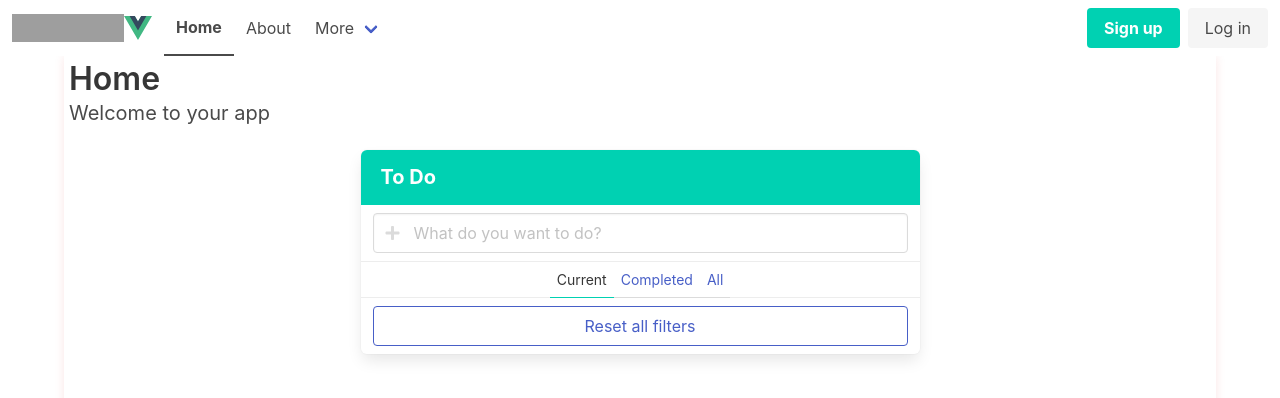
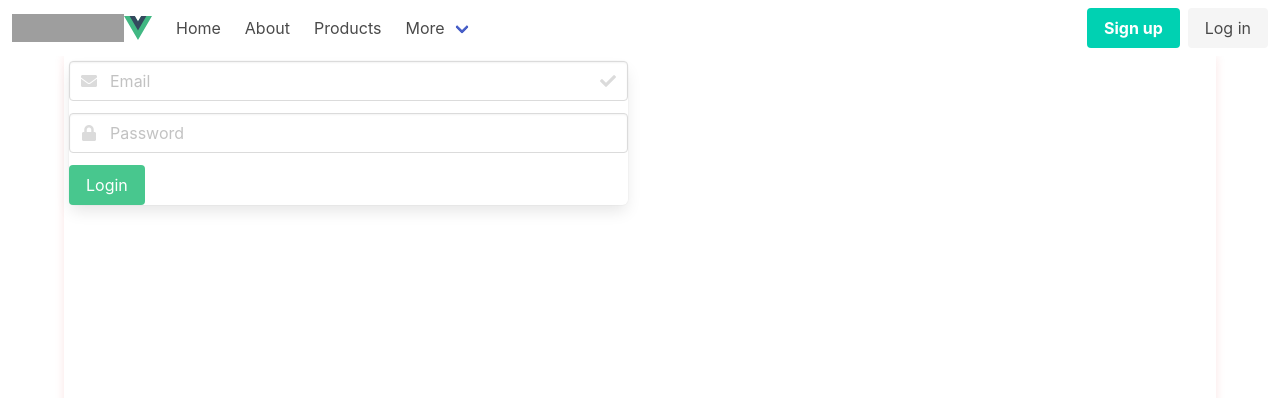
Before and after one commit to will-rubin/FollowAlong, a Vue app in the folder client/: page /#/login in a window 1280 px wide. Before the commit this address led to /. Shown: the top 398 px of the page. Built offline with nearby package versions, Linux system fonts and the light colour scheme; grey boxes are pictures that could not be loaded.

Commit message:
require login before enter

```diff
--- a/client/src/components/NavBar.vue
+++ b/client/src/components/NavBar.vue
@@ -25,6 +25,7 @@ const isActive = ref(false);
         <div class="navbar-start">
         <RouterLink class="navbar-item" to="/">Home</RouterLink>
         <RouterLink class="navbar-item" to="/about">About</RouterLink>
+        <RouterLink class="navbar-item" to="/products">Products</RouterLink>
 
 
         <div class="navbar-item has-dropdown is-hoverable">
--- a/client/src/model/session.ts
+++ b/client/src/model/session.ts
@@ -3,6 +3,7 @@ import { type User, getUserByEmail } from './users'
 
 const session = reactive({
     user: null as User | null,
+    redirectURL: null as string | null
 })
 
 
--- a/client/src/router/index.ts
+++ b/client/src/router/index.ts
@@ -1,8 +1,10 @@
-import { createRouter, createWebHistory } from 'vue-router'
+import { createRouter, createWebHashHistory, type NavigationGuardNext, type RouteLocationNormalized } from 'vue-router'
 import HomeView from '../views/HomeView.vue'
+import LoginView from '../views/LoginView.vue'
+import { getSession } from '@/model/session';
 
 const router = createRouter({
-  history: createWebHistory(import.meta.env.BASE_URL),
+  history: createWebHashHistory(import.meta.env.BASE_URL),
   routes: [
     {
       path: '/',
@@ -10,14 +12,37 @@ const router = createRouter({
       component: HomeView
     },
     {
+      path: '/login',
+      name: 'login',
+      component: LoginView
+    },
+    {
+      path: '/products',
+      name: 'products',
+      component: () => import('../views/ProductList.vue'),
+      beforeEnter: (to, from, next) => {
+        console.log("about beforeEnter");
+        next();
+      }
+    },
+    {
       path: '/about',
       name: 'about',
-      // route level code-splitting
-      // this generates a separate chunk (About.[hash].js) for this route
-      // which is lazy-loaded when the route is visited.
-      component: () => import('../views/AboutView.vue')
+      component: () => import('../views/AboutView.vue'),
+      beforeEnter: requireLogin
     }
   ]
 })
 
+function requireLogin(to: RouteLocationNormalized, from: RouteLocationNormalized, next: NavigationGuardNext) {
+  const session = getSession();
+  if(!session.user) {
+    session.redirectURL = to.fullPath;
+    next('/login');
+  } else {
+    next();
+  }
+}
+
+
 export default router
--- /dev/null
+++ b/client/src/views/LoginView.vue
@@ -0,0 +1,44 @@
+
+<script setup lang="ts">
+
+</script>
+
+<template>
+    <div class="columns">
+        <div class="column is-half is-centered">
+            <div class="panel">
+                <div class="field">
+                    <p class="control has-icons-left has-icons-right">
+                    <input class="input" type="email" placeholder="Email">
+                    <span class="icon is-small is-left">
+                    <i class="fas fa-envelope"></i>
+                    </span>
+                    <span class="icon is-small is-right">
+                    <i class="fas fa-check"></i>
+                    </span>
+                    </p>
+                </div>
+                <div class="field">
+                    <p class="control has-icons-left">
+                    <input class="input" type="password" placeholder="Password">
+                    <span class="icon is-small is-left">
+                    <i class="fas fa-lock"></i>
+                    </span>
+                    </p>
+              </div>
+<div class="field">
+  <p class="control">
+    <button class="button is-success">
+      Login
+    </button>
+  </p>
+</div>
+            </div>
+        </div>
+    </div>
+</template>
+
+
+<style scoped>
+
+</style>
--- /dev/null
+++ b/client/src/views/ProductList.vue
@@ -0,0 +1,15 @@
+<script setup lang="ts">
+
+</script>
+
+<template>
+    <div>
+        <h1 class="title">
+            Product List
+        </h1>
+    </div>
+</template>
+
+<style scoped>
+
+</style>
```
